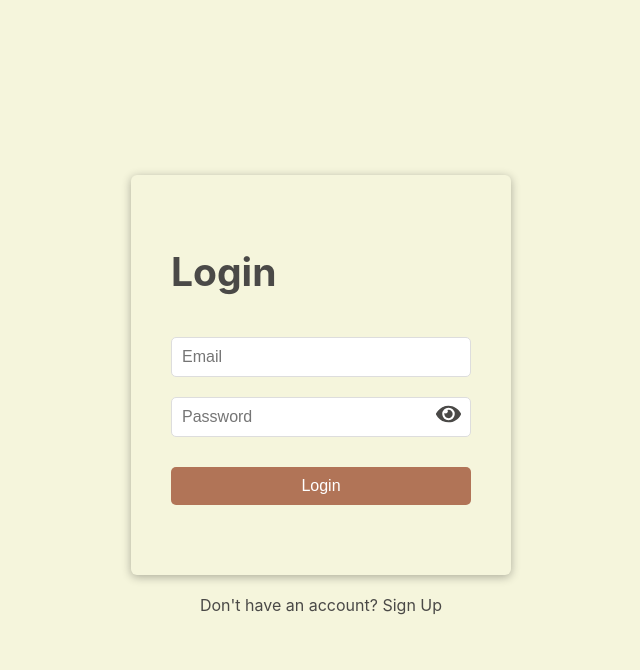
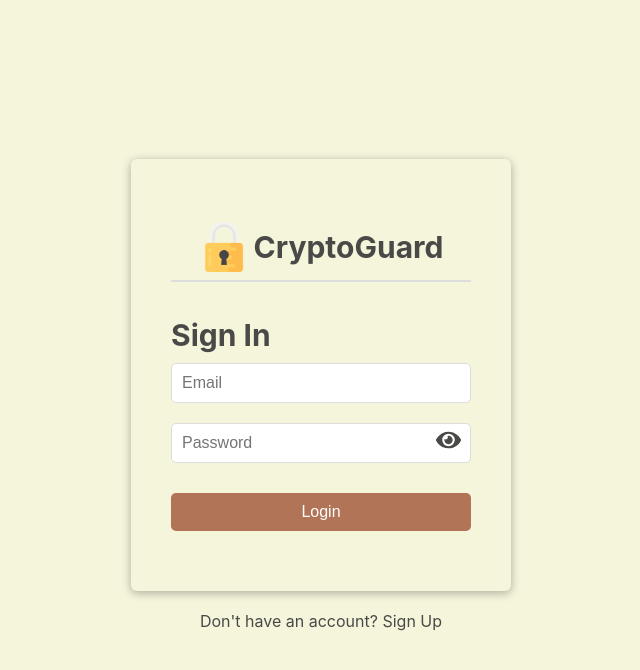
Before and after one commit to Zebbb01/Access-Hash, a React (Vite) app in the folder frontend/: page / in a window 1280 px wide. Shown: the top 670 px of the page, without its empty margins (319-959 px from the left). Built offline with nearby package versions, Linux system fonts and the light colour scheme.

Commit message:
add some icon and title

```diff
--- a/frontend/index.html
+++ b/frontend/index.html
@@ -3,10 +3,13 @@
   <head>
     <meta charset="UTF-8" />
     <meta name="viewport" content="width=device-width, initial-scale=1.0" />
-    <title>Hashed Password</title>
+    <title>CryptoGuard</title>
+    <link rel="icon" type="image/png" href="src/assets/padlock.png" /> <!-- Favicon link -->
   </head>
   <body>
-    <div id="root"></div>
+    <div id="root">
+      <img src="src/assets/padlock.png" alt="Padlock Icon" class="padlock-icon" />
+    </div>
     <script type="module" src="/src/main.jsx"></script>
   </body>
 </html>
--- a/frontend/src/App.css
+++ b/frontend/src/App.css
@@ -16,7 +16,8 @@
   margin: 0 auto;
   border-radius: 6px;
   padding: 40px;
-  padding-bottom: 70px;
+  padding-top: -10px;
+  padding-bottom: 60px;
   box-shadow: 0 2px 10px rgba(0, 0, 0, 0.3);
 }
 
@@ -79,3 +80,37 @@ button:hover {
 .toggle-span:hover {
   color: #B17457;
 }
+.title-container {
+  display: flex;
+  align-items: center;
+  justify-content: center;
+  margin-bottom: 10px;
+}
+
+.padlock-icon {
+  width: 50px; /* Adjust size as needed */
+  height: 50px;
+  margin-right: 5px; /* Space between image and text */
+}
+
+.title {
+  font-size: 30px;
+  font-weight: bold;
+  color: #4A4947;
+}
+
+.authText{
+  font-size: 30px;
+  font-weight: bold;
+  color: #4A4947;
+  margin-top: 60px;
+  margin-bottom: 0px;
+}
+
+.divider {
+  border: 0;
+  height: 2px;
+  background-color: #ddd;
+  margin: -25px 0; /* Add spacing between elements */
+  width: 100%;
+}
--- a/frontend/src/components/Login/Login.css
+++ b/frontend/src/components/Login/Login.css
@@ -1,6 +1,10 @@
 
 .error-message {
   color: red; /* Error message color */
+  position: absolute;
   font-size: 14px;
-  margin-top: 10px;
+  top: 53px;
+  bottom: 3px; /* Position the error message just below the input */
+  left: 0;
+  width: 100%; /* Span across the width of the container */
 }
--- a/frontend/src/components/Login/Login.jsx
+++ b/frontend/src/components/Login/Login.jsx
@@ -4,6 +4,7 @@ import { toast } from 'react-toastify';
 import './Login.css';
 import { FaEye, FaEyeSlash } from 'react-icons/fa'; // Importing eye icons
 import Spinner from '../Spinner/Spinner'; // Import the Spinner component
+import lock from '../../assets/padlock.png';
 
 const Login = ({ setUser }) => {
   const [email, setEmail] = useState("");
@@ -43,8 +44,13 @@ const Login = ({ setUser }) => {
         <Spinner />  // Show spinner when loading
       ) : (
 
-    <form className="form-container" onSubmit={handleLogin}>
-        <h2>Login</h2>
+      <form className="form-container" onSubmit={handleLogin}>
+        <div className="title-container">
+          <img src={lock} alt="Padlock Icon" className="padlock-icon" />
+          <h3 className="title">CryptoGuard</h3>
+        </div>
+        <hr className="divider" />
+        <h2 className="authText">Sign In</h2>
       <>
           <input
             type="email"
--- a/frontend/src/components/SignUp/Signup.css
+++ b/frontend/src/components/SignUp/Signup.css
@@ -1,6 +1,6 @@
 
 .error-message2 {
-  color: rgb(196, 8, 8);
+  color: red;
   font-size: 14px;
   margin-top: 5px; /* Ensure it doesn't push the icon or input down */
   bottom: 3px; /* Position the error message just below the input */
--- a/frontend/src/components/SignUp/Signup.jsx
+++ b/frontend/src/components/SignUp/Signup.jsx
@@ -4,6 +4,7 @@ import { toast } from 'react-toastify';
 import './Signup.css';
 import { FaEye, FaEyeSlash } from 'react-icons/fa'; // Importing eye icons
 import Spinner from '../Spinner/Spinner'; // Import the Spinner component
+import lock from '../../assets/padlock.png';
 
 const Signup = ({ setIsLogin }) => {
   const [name, setName] = useState(""); // Add state for name
@@ -81,8 +82,13 @@ const Signup = ({ setIsLogin }) => {
       {loading ? (
         <Spinner />  // Show spinner when loading
       ) : (
-        <form className="form-container" onSubmit={handleSignup}>
-          <h2>Sign Up</h2>
+      <form className="form-container" onSubmit={handleSignup}>
+        <div className="title-container">
+          <img src={lock} alt="Padlock Icon" className="padlock-icon" />
+          <h3 className="title">CryptoGuard</h3>
+        </div>
+        <hr className="divider" />
+          <h2 className="authText">Sign Up</h2>
           <input
             type="text"
             placeholder="Name"
```
Also changed, not shown: frontend/src/assets/padlock.png (added).
